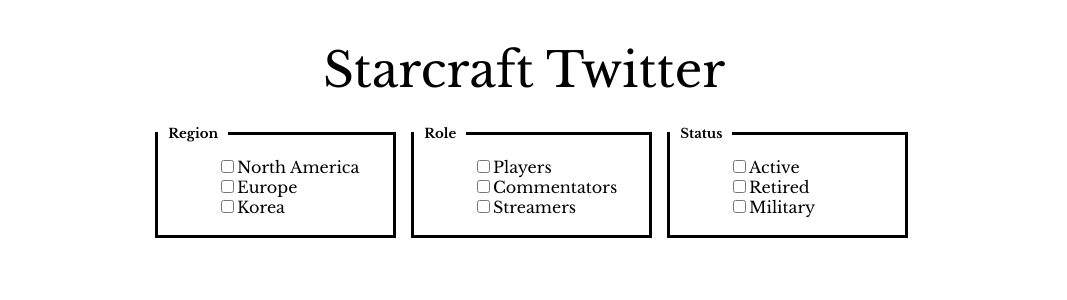
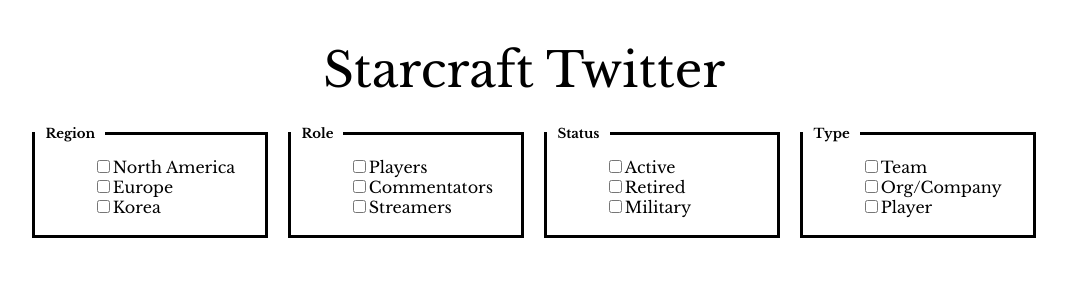
Before and after one commit to KeevanDance/starcraft-twitter, a React (Create React App) app: page / in a window 1280 px wide. Shown: the top 300 px of the page, without its empty margins (116-1183 px from the left). Built offline with nearby package versions, Linux system fonts and the light colour scheme.

Commit message:
Add Type filter.

```diff
--- a/src/components/Header.js
+++ b/src/components/Header.js
@@ -4,6 +4,7 @@
 import Region from './Region'
 import Role from './Role'
 import Status from './Status'
+import Type from './Type'
 
 const FilterContent = styled.div`
   display: flex;
@@ -16,6 +17,7 @@
       <Region />
       <Role />
       <Status />
+      <Type />
     </FilterContent>
   )
 }
--- a/src/components/Type.js
+++ b/src/components/Type.js
@@ -0,0 +1,36 @@
+import React from 'react'
+import FilterBox from './FilterBox'
+
+class Type extends React.Component {
+  state = {
+    team: false,
+    orgCompany: false,
+    player: false,
+  }
+
+  onToggle = (e) => {
+    const { name } = e.target;
+    this.setState((prevState) => ({ [name]: !prevState[name] }))
+  }
+
+  render() {
+    return (
+      <FilterBox title="Type">
+        <label htmlFor="team">
+          <input id="team" type="checkbox" checked={this.state.team} onChange={this.onToggle} name="team" />
+          Team
+        </label>
+        <label htmlFor="orgCompany">
+          <input id="orgCompany" type="checkbox" checked={this.state.orgCompany} onChange={this.onToggle} name="orgCompany" />
+          Org/Company
+        </label>
+        <label htmlFor="player">
+          <input id="player" type="checkbox" checked={this.state.player} onChange={this.onToggle} name="player" />
+          Player
+        </label>
+      </FilterBox>
+    )
+  }
+}
+
+export default Type;
```
Also changed, not shown: src/components/Status.js (indentation only).
